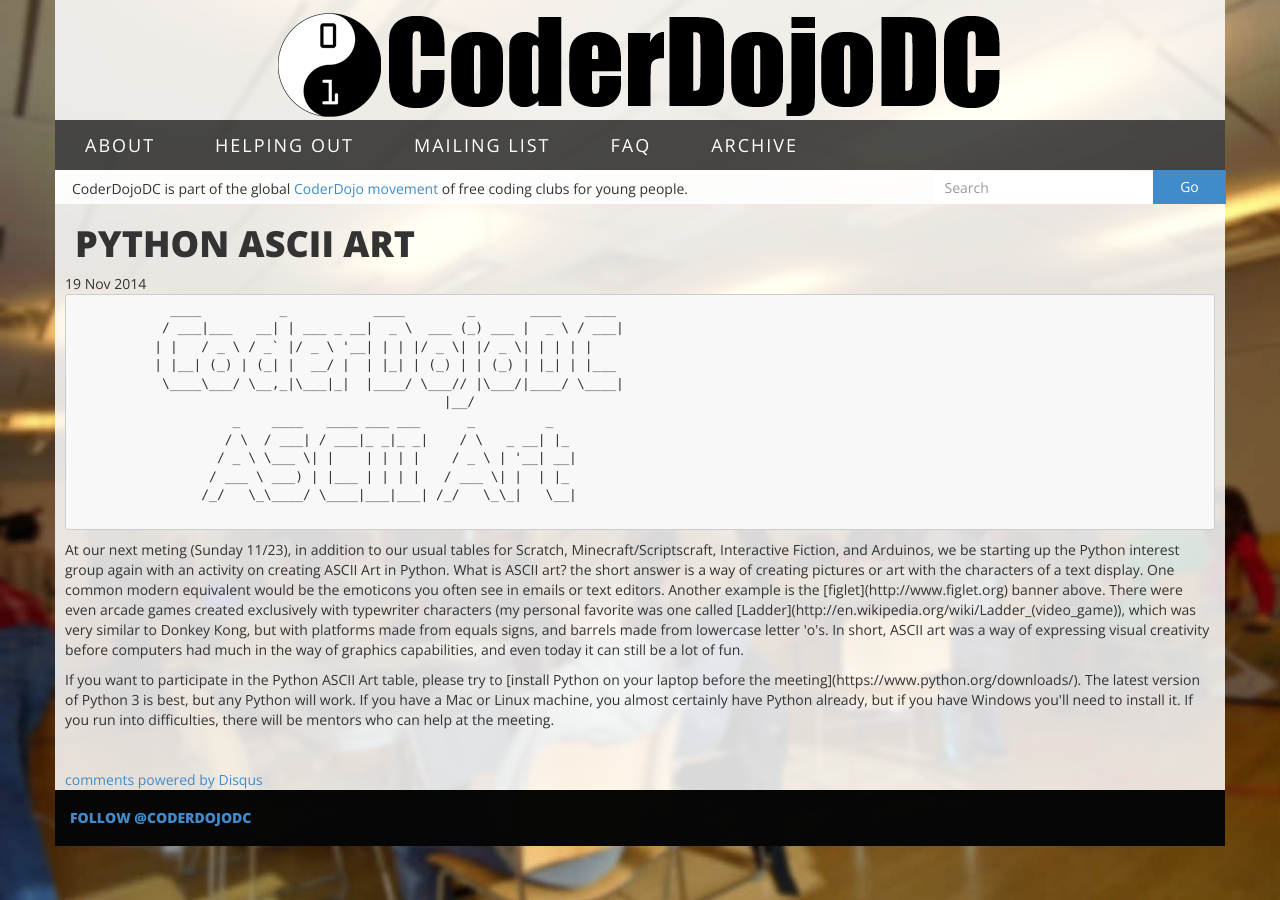
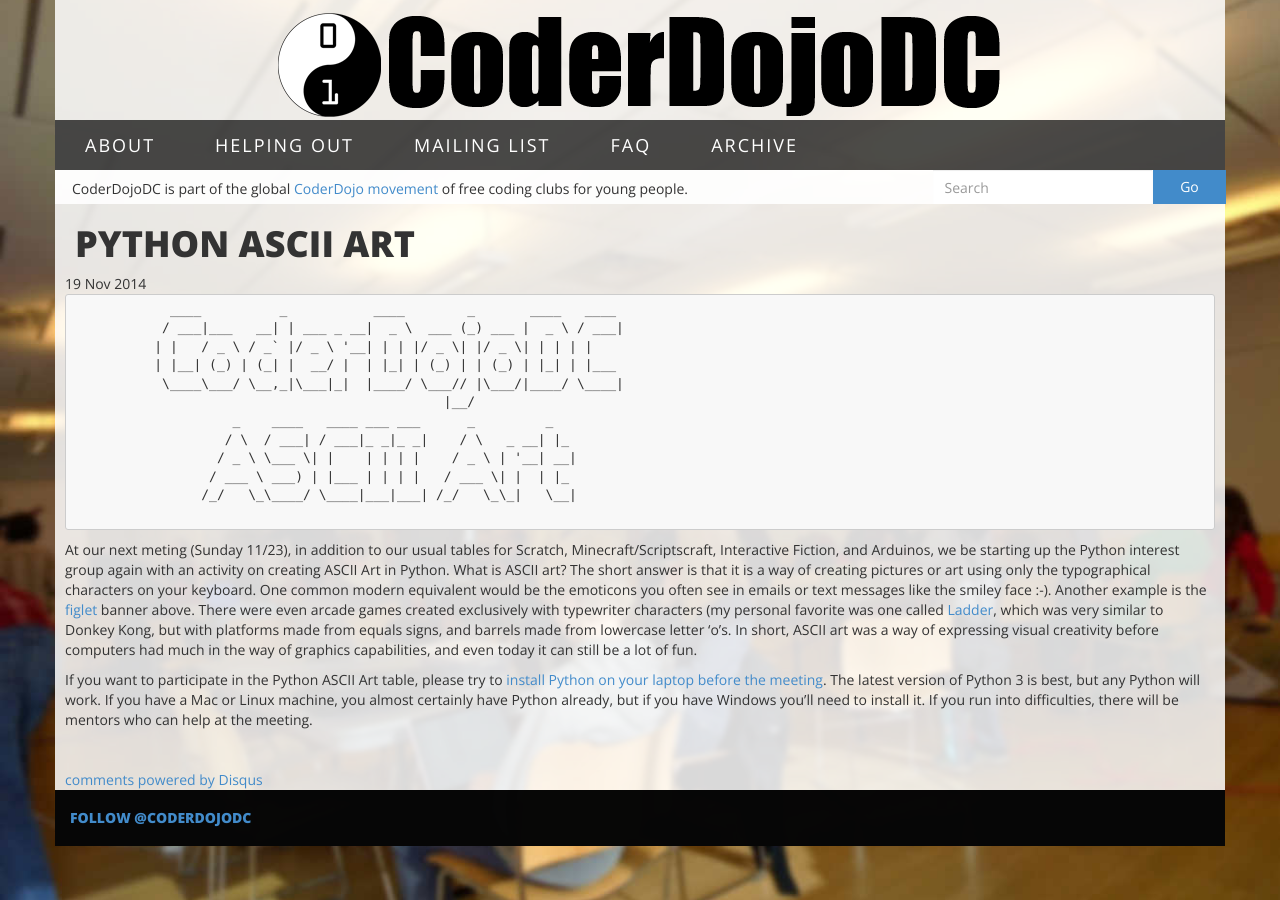
Before and after one commit to CoderDojoDC/CoderDojoDC.github.io, a Jekyll site: the page built from _posts/2014-11-19-python-ascii-art.md, in a window 1280 px wide. Built offline with Jekyll 4.4.1, drawn with Linux system fonts in a browser that asks for light colours; Markdown is read by kramdown in place of the engine named in the settings; comment, search, counter and statistics services are not loaded.

Commit message:
fix typos and markdown errors

```diff
--- a/_posts/2014-11-19-python-ascii-art.md
+++ b/_posts/2014-11-19-python-ascii-art.md
@@ -19,8 +19,8 @@ tags:
 
 </pre>
 
-<p>At our next meting (Sunday 11/23), in addition to our usual tables for Scratch, Minecraft/Scriptscraft, Interactive Fiction, and Arduinos, we be starting up the Python interest group again with an activity on creating ASCII Art in Python.  What is ASCII art? the short answer is a way of creating pictures or art with the characters of a text display. One common modern equivalent would be the emoticons you often see in emails or text editors. Another example is the [figlet](http://www.figlet.org) banner above. There were even arcade games created exclusively with typewriter characters (my personal favorite was one called [Ladder](http://en.wikipedia.org/wiki/Ladder_(video_game)), which was very similar to Donkey Kong, but with platforms made from equals signs, and barrels made from lowercase letter 'o's. In short, ASCII art was a way of expressing visual creativity before computers had much in the way of graphics capabilities, and even today it can still be a lot of fun.</p>
+At our next meting (Sunday 11/23), in addition to our usual tables for Scratch, Minecraft/Scriptscraft, Interactive Fiction, and Arduinos, we be starting up the Python interest group again with an activity on creating ASCII Art in Python.  What is ASCII art? The short answer is that it is a way of creating pictures or art using only the typographical characters on your keyboard. One common modern equivalent would be the emoticons you often see in emails or text messages like the smiley face :-). Another example is the [figlet](http://www.figlet.org "Figlet website" ) banner above. There were even arcade games created exclusively with typewriter characters (my personal favorite was one called [Ladder](http://en.wikipedia.org/wiki/Ladder_(video_game) "Wikipedia article about Ladder game, with a link to download a Java emulator"), which was very similar to Donkey Kong, but with platforms made from equals signs, and barrels made from lowercase letter 'o's. In short, ASCII art was a way of expressing visual creativity before computers had much in the way of graphics capabilities, and even today it can still be a lot of fun.
 
-<p>If you want to participate in the Python ASCII Art table, please try to [install Python on your laptop before the meeting](https://www.python.org/downloads/). The latest version of Python 3 is best, but any Python will work.  If you have a Mac or Linux machine, you almost certainly have Python already, but if you have Windows you'll need to install it. If you run into difficulties, there will be mentors who can help at the meeting.</p>
+If you want to participate in the Python ASCII Art table, please try to [install Python on your laptop before the meeting](https://www.python.org/downloads/ "Python.org website downloads page"). The latest version of Python 3 is best, but any Python will work.  If you have a Mac or Linux machine, you almost certainly have Python already, but if you have Windows you'll need to install it. If you run into difficulties, there will be mentors who can help at the meeting.
 
 <p style="clear:both">&nbsp;</p>
```
